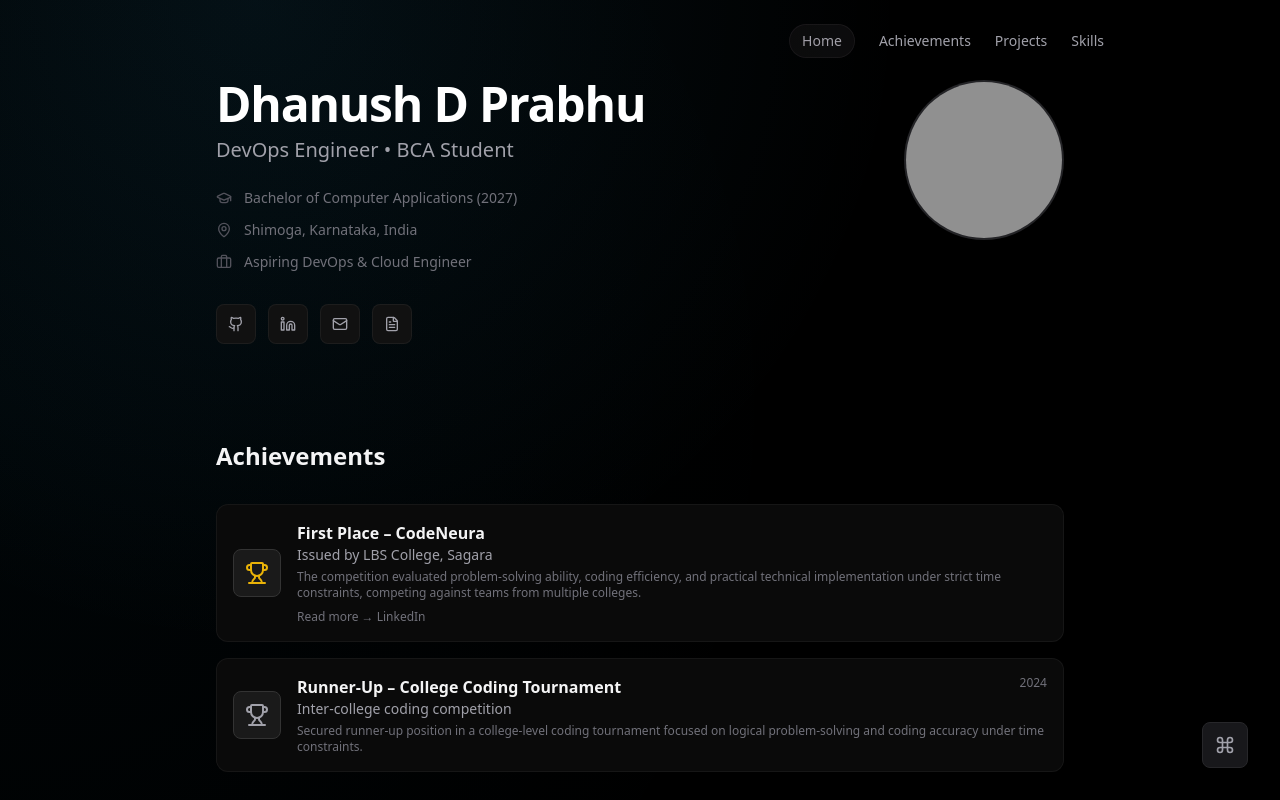
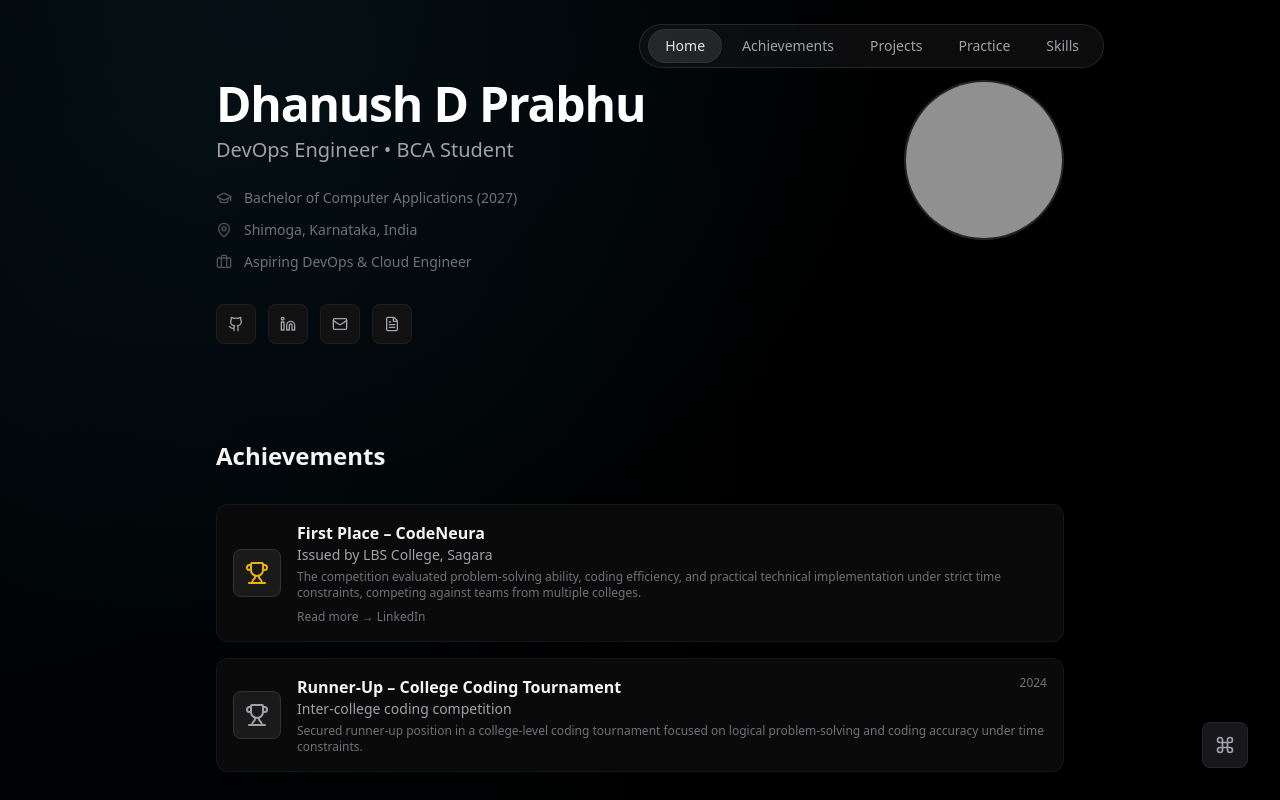
Before and after one commit to iamdevdhanush/portfolio, a React (Vite) app: page / in a window 1280 px wide. Shown: the top 800 px of the page. Built offline with nearby package versions, Linux system fonts and the light colour scheme; grey boxes are pictures that could not be loaded.

Commit message:
feat: Add DevOps Practice section to navigation
Introduces a new "DevOps Practice" section in the navigation menu and associated UI adjustments. This enhances the portfolio's navigability by providing direct access to related content.

```diff
--- a/App.tsx
+++ b/App.tsx
@@ -186,6 +186,7 @@ export default function App() {
     { icon: <Home className="w-4 h-4" />, label: 'Home', action: () => scrollToSection('home'), shortcut: 'h' },
     { icon: <Trophy className="w-4 h-4" />, label: 'Achievements', action: () => scrollToSection('achievements'), shortcut: 'a' },
     { icon: <Briefcase className="w-4 h-4" />, label: 'Projects', action: () => scrollToSection('projects'), shortcut: 'p' },
+    { icon: <Terminal className="w-4 h-4" />, label: 'DevOps Practice', action: () => scrollToSection('devops-practice'), shortcut: 'd' },
     { icon: <Code className="w-4 h-4" />, label: 'Skills', action: () => scrollToSection('skills'), shortcut: 's' },
     { type: 'header', label: 'Actions' },
     { icon: showBlobs ? <EyeOff className="w-4 h-4" /> : <Eye className="w-4 h-4" />, label: 'Toggle Background', action: () => { setShowBlobs(!showBlobs); setIsCmdOpen(false); }, shortcut: 't b' },
@@ -218,30 +219,32 @@ export default function App() {
       )}
 
       {/* Navbar */}
-      <nav className="fixed top-0 left-0 right-0 z-50 flex items-center justify-end px-6 py-6 md:px-12 max-w-5xl mx-auto w-full mix-blend-difference">
+      <nav className="fixed top-0 left-0 right-0 z-50 flex items-center justify-end px-6 py-6 md:px-12 max-w-5xl mx-auto w-full">
         <button
-          className="md:hidden text-zinc-400 hover:text-white transition-colors p-2"
+          className="md:hidden text-zinc-300 hover:text-white transition-colors p-2 bg-zinc-900/50 backdrop-blur-md rounded-lg border border-white/10"
           onClick={() => setIsMobileMenuOpen(!isMobileMenuOpen)}
           aria-label="Toggle Menu"
         >
           {isMobileMenuOpen ? <X className="w-6 h-6" /> : <Menu className="w-6 h-6" />}
         </button>
 
-        <div className="hidden md:flex items-center gap-6">
-            <button onClick={() => scrollToSection('home')} className="text-sm font-medium text-zinc-400 hover:text-white transition-colors bg-zinc-900/50 px-3 py-1.5 rounded-full border border-zinc-800/50">Home</button>
-            <button onClick={() => scrollToSection('achievements')} className="text-sm font-medium text-zinc-400 hover:text-white transition-colors">Achievements</button>
-            <button onClick={() => scrollToSection('projects')} className="text-sm font-medium text-zinc-400 hover:text-white transition-colors">Projects</button>
-            <button onClick={() => scrollToSection('skills')} className="text-sm font-medium text-zinc-400 hover:text-white transition-colors">Skills</button>
+        <div className="hidden md:flex items-center gap-1 bg-zinc-900/50 backdrop-blur-md border border-white/10 rounded-full p-1 pl-2 pr-2">
+            <button onClick={() => scrollToSection('home')} className="text-sm font-medium text-zinc-200 hover:text-white transition-colors bg-white/10 px-4 py-1.5 rounded-full border border-white/5 shadow-sm">Home</button>
+            <button onClick={() => scrollToSection('achievements')} className="text-sm font-medium text-zinc-400 hover:text-white transition-colors px-4 py-1.5">Achievements</button>
+            <button onClick={() => scrollToSection('projects')} className="text-sm font-medium text-zinc-400 hover:text-white transition-colors px-4 py-1.5">Projects</button>
+            <button onClick={() => scrollToSection('devops-practice')} className="text-sm font-medium text-zinc-400 hover:text-white transition-colors px-4 py-1.5">Practice</button>
+            <button onClick={() => scrollToSection('skills')} className="text-sm font-medium text-zinc-400 hover:text-white transition-colors px-4 py-1.5">Skills</button>
         </div>
       </nav>
 
       {/* Mobile Menu Overlay */}
       {isMobileMenuOpen && (
-        <div className="fixed inset-0 z-40 bg-black pt-24 px-6 md:hidden animate-in slide-in-from-top-10 duration-200">
-           <div className="flex flex-col gap-8 text-2xl font-medium text-zinc-400">
+        <div className="fixed inset-0 z-40 bg-black/95 backdrop-blur-xl pt-24 px-6 md:hidden animate-in slide-in-from-top-5 duration-200">
+           <div className="flex flex-col gap-6 text-xl font-medium text-zinc-400">
               <button onClick={() => scrollToSection('home')} className="text-left hover:text-white transition-colors border-b border-white/5 pb-4">Home</button>
               <button onClick={() => scrollToSection('achievements')} className="text-left hover:text-white transition-colors border-b border-white/5 pb-4">Achievements</button>
               <button onClick={() => scrollToSection('projects')} className="text-left hover:text-white transition-colors border-b border-white/5 pb-4">Projects</button>
+              <button onClick={() => scrollToSection('devops-practice')} className="text-left hover:text-white transition-colors border-b border-white/5 pb-4">DevOps Practice</button>
               <button onClick={() => scrollToSection('skills')} className="text-left hover:text-white transition-colors border-b border-white/5 pb-4">Skills</button>
            </div>
         </div>
```
